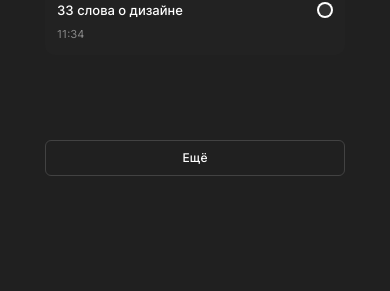
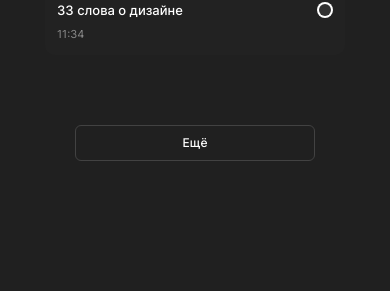
Before and after one commit to DaniyarOtynshin/movies-explorer-frontend, a React (Create React App) app: page / in a window 390 px wide. Shown: the part 3316-3607 px from the top of the page. Built offline with nearby package versions, Linux system fonts and the light colour scheme.

Commit message:
feat: add MoreButton 320px

```diff
--- a/src/components/MoviesCardList/MoviesCardList.css
+++ b/src/components/MoviesCardList/MoviesCardList.css
@@ -8,7 +8,7 @@
 }
 
 .movies-card-list__more {
-    min-height: 166px;
+    margin: 50px auto 80px;
     width: 100%;
     display: flex;
     justify-content: center;
@@ -49,4 +49,9 @@
         max-width: 300px;
         row-gap: 20px;
     }
+
+    .more__button {
+        width: 240px;
+        height: 36px;
+    }
 }
```
